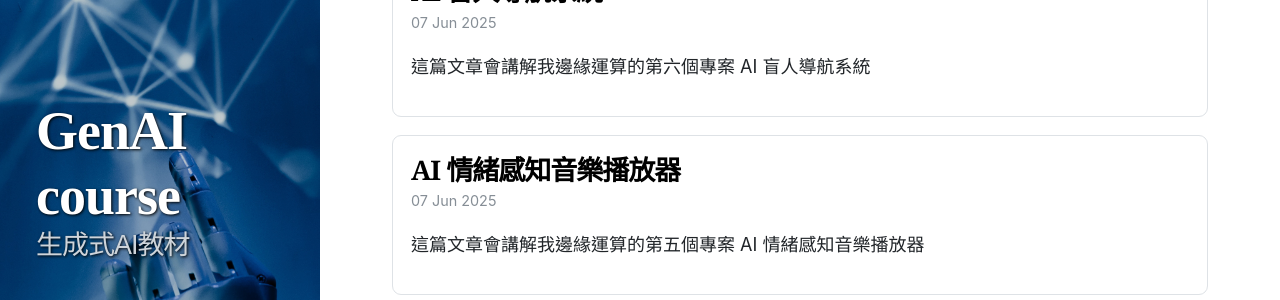
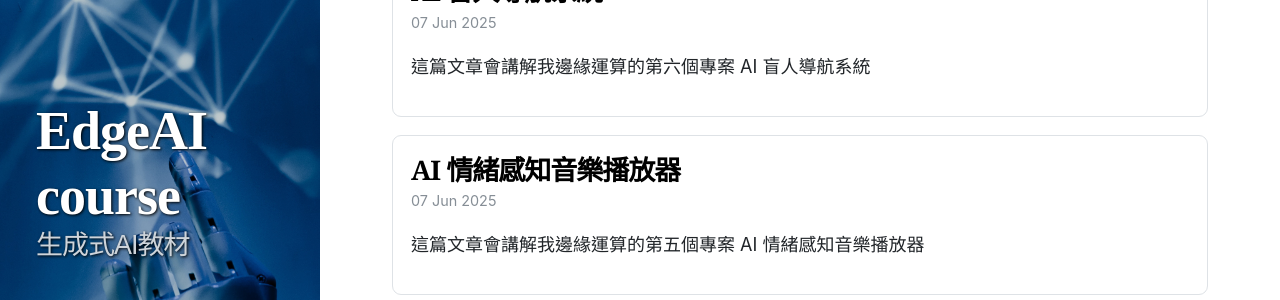
Before and after one commit to rkuo2000/EdgeAI-course, a Jekyll site: the page built from index.markdown, in a window 1280 px wide. Shown: the part 294-594 px from the top of the page. Built offline with Jekyll 4.4.1, drawn with Linux system fonts in a browser that asks for light colours; nearby versions of some CDN libraries.

Commit message:
Update _config.yml

```diff
--- a/_config.yml
+++ b/_config.yml
@@ -8,11 +8,11 @@ remote_theme: zivong/jekyll-theme-hydure # <-- 關鍵！從 GitHub 遠端載入
 #theme: jekyll-theme-hydure # <-- 刪除這行，與 remote_theme 衝突
 
 lang: zh-TW # 網站語言，例如 zh-TW, zh-CN, en
-title: GenAI course # 您的網站標題
+title: EdgeAI course # 您的網站標題
 tagline: 生成式AI教材 # 網站的簡短標語
 description: >- # 網站的完整描述，會用於 SEO 和 Feed
   這是一個使用 Jekyll 和 Hydure 主題建立的教材網頁 。
-baseurl: "/GenAI-course" # 如果您的網站是 yourusername.github.io/my-blog/，請設定為 "/my-blog"
+baseurl: "/EdgeAI-course" # 如果您的網站是 yourusername.github.io/my-blog/，請設定為 "/my-blog"
             # 如果是 yourusername.github.io/，則留空 ""
 url: "" # 您的網站基礎網址，例如 http://example.com (通常留空，GitHub Pages 會自動處理)
 
```
